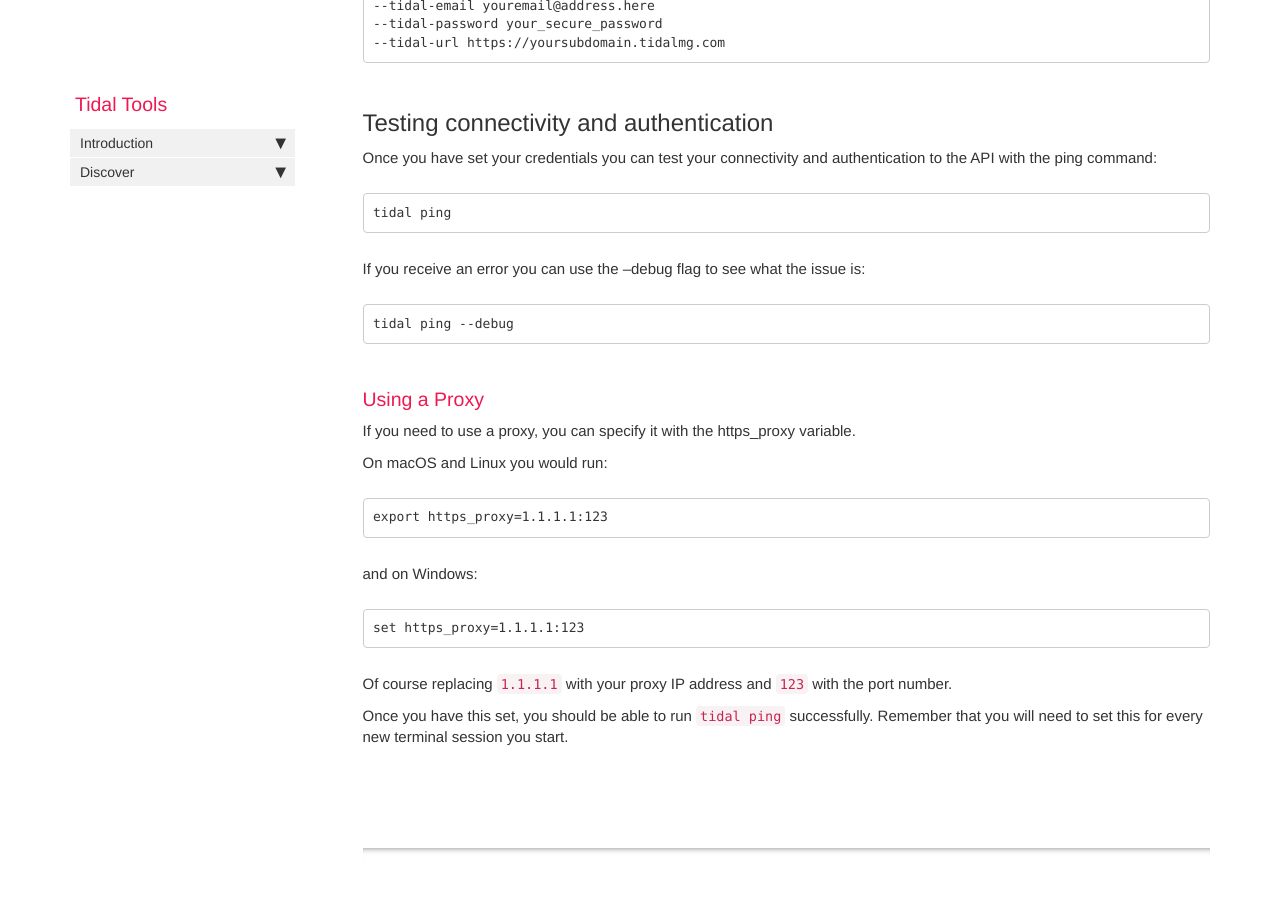
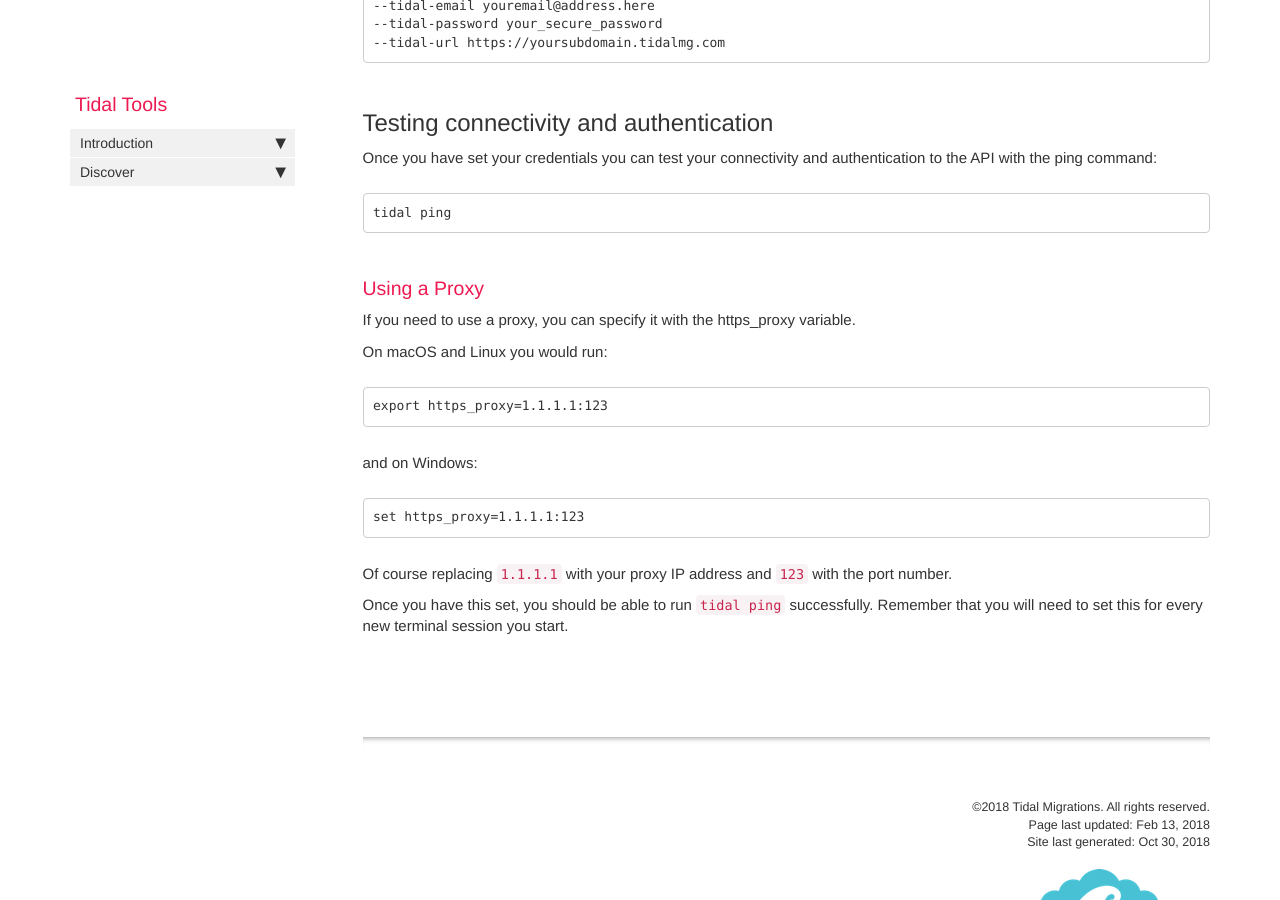
Before and after one commit to tidalmigrations/tidalmigrations.github.io, a Jekyll site: the page built from pages/tidal tools/getstarted.md, in a window 1280 px wide and 900 px high, scrolled down 2045 px. Built offline with Jekyll 4.4.1, drawn with Linux system fonts in a browser that asks for light colours; nearby versions of some CDN libraries; comment, search, counter and statistics services are not loaded.

Commit message:
Update getstarted.md
We should not advertise using `--debug` flag. We have detailed error messages now.

````diff
--- a/pages/tidal tools/getstarted.md
+++ b/pages/tidal tools/getstarted.md
@@ -93,12 +93,6 @@ Once you have set your credentials you can test your connectivity and authentica
 tidal ping
 ```
 
-If you receive an error you can use the --debug flag to see what the issue is:
-
-```
-tidal ping --debug
-```
-
 ### Using a Proxy
 If you need to use a proxy, you can specify it with the https_proxy variable.
 
````
